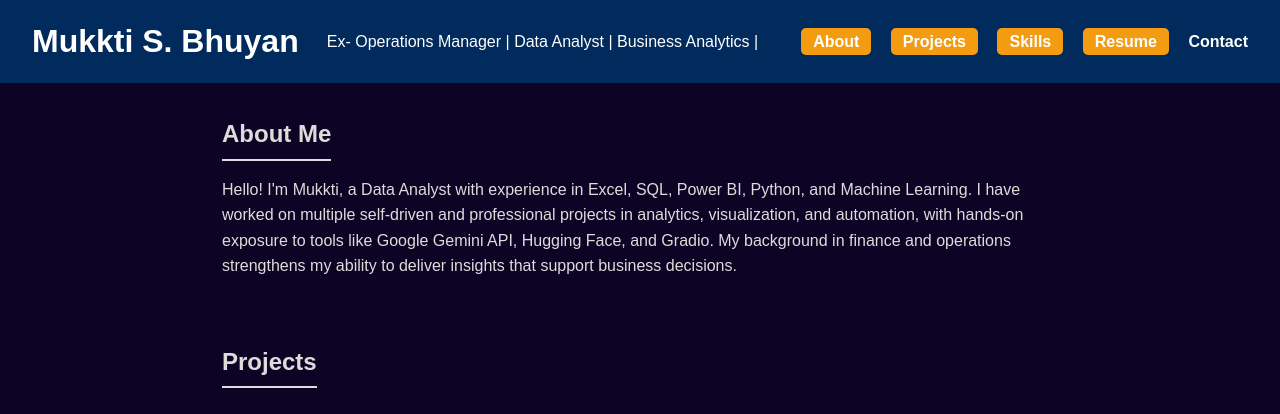
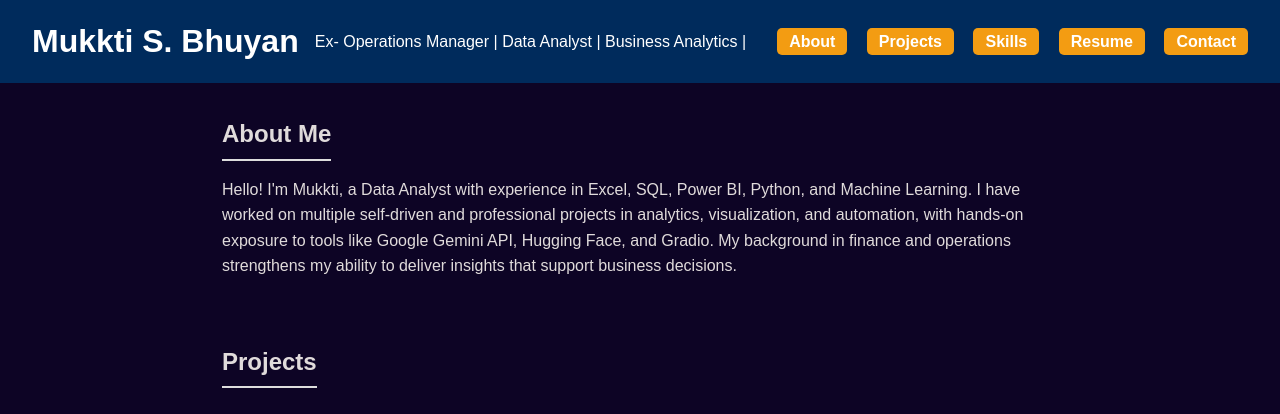
Before and after one commit to muktibhuyan/mukktisbhuyan.github.io, a plain HTML site: page index.html in a window 1280 px wide. Shown: the top 414 px of the page. Drawn offline with Linux system fonts and the light colour scheme.

Commit message:
index.html

```diff
--- a/index.html
+++ b/index.html
@@ -10,13 +10,13 @@
   <!-- Header -->
   <header class = "navbar">
     <h1>Mukkti S. Bhuyan</h1>
-    <p>Ex- Operations Manager | Data Analyst | Business Analytics | </p>
+    <p class="tagline">Ex- Operations Manager | Data Analyst | Business Analytics | </p>
     <nav>
       <a href="#about" class="btn" target="_blank">About</a>
       <a href="#projects" class="btn" target="_blank">Projects</a>
       <a href="#skills" class="btn" target="_blank">Skills</a>
       <a href="MukktiSBhuyan-Resume.pdf" class="btn" target="_blank">Resume</a>
-      <a href="#contact">Contact</a>
+      <a href="#contact" class="btn" target="_blank">Contact</a>
     </nav>
   </header>
 
```
